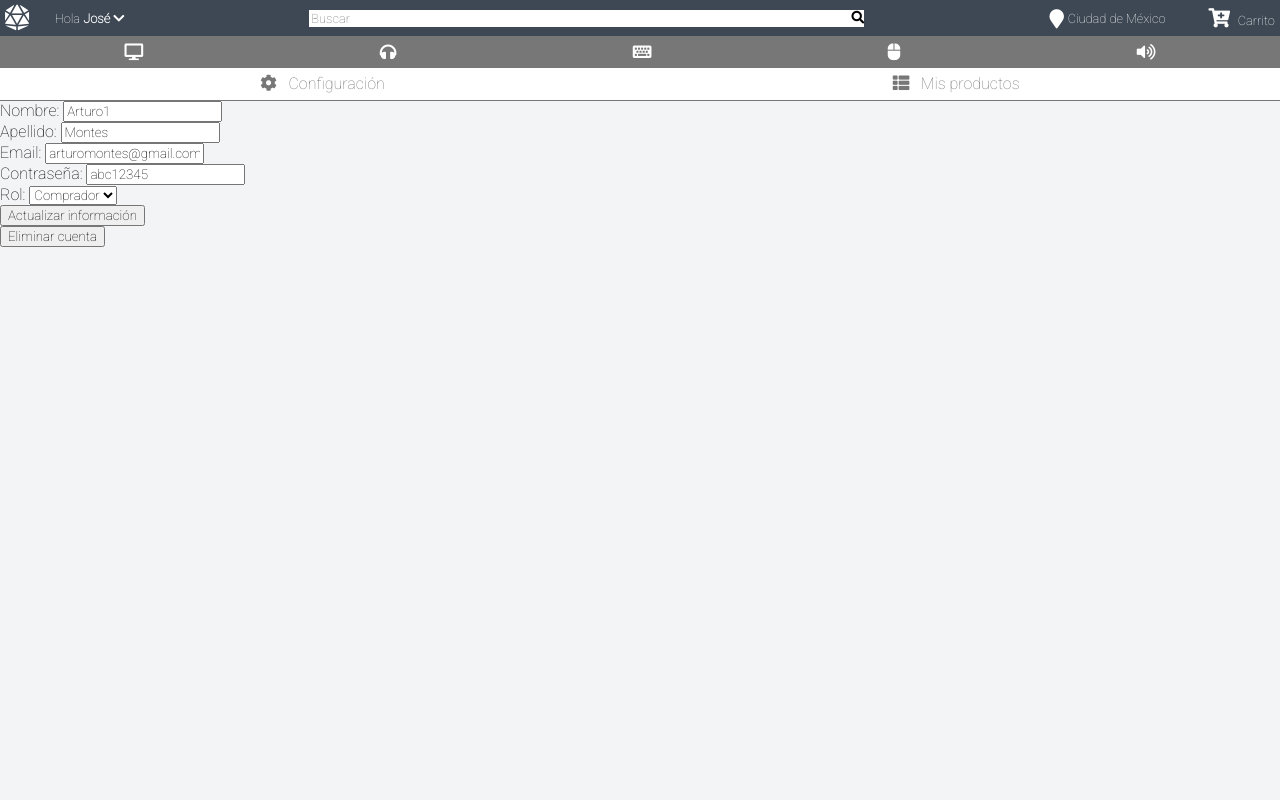
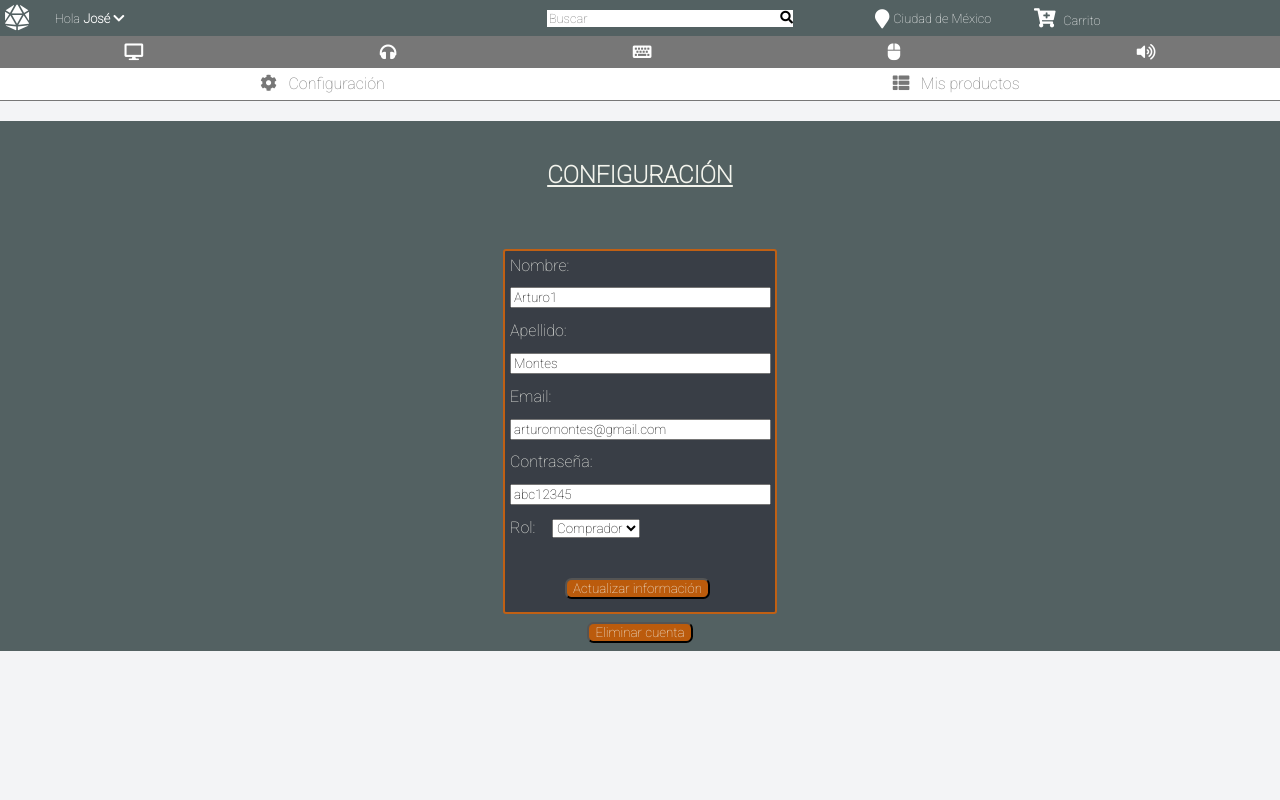
Before and after one commit to JoseSabas/grupo_12_GamingHouse2, a Node server app: page /account in a window 1280 px wide. Run offline with Node 20, Linux system fonts and the light colour scheme; some libraries are stand-ins or nearby versions.

Commit message:
html y css de configuration, correccion de errores

```diff
--- a/GamingHouseApp/views/Configuration/Configuration.css
+++ b/GamingHouseApp/views/Configuration/Configuration.css
@@ -0,0 +1,59 @@
+div{
+    width: 100vw;
+    background-color: #536162;
+}
+
+h2 {
+    width: 100%;
+    padding: 5vh 0vw;
+    text-decoration: underline;
+    justify-content: center;
+    text-align: center;
+    color: #F3F4ED;
+}
+
+form{
+    display: flex;
+    justify-content: center;;
+}
+
+div.configInfo{
+    width: 260px;
+    border: 2px;
+    padding: 5px;
+    border-radius: 3px;
+    border-style: solid;
+    background-color: #393E46;
+    border-color: #C06014;
+}
+
+div.configInfo label{
+    justify-content: space-around;
+    text-align: left;
+    margin: 1vw 1vw 1vw 0;
+    color: #F3F4ED;
+}
+
+div.configInfo input{
+    width: 253px;
+    margin: 1vw 0 1vw 0;
+    background-color: -internal-light-dark(#C06014, #F3F4ED);
+}
+
+div.configInfo button{
+    display: flex;
+    justify-content: center;
+    margin: 5vh 0 1vh 55px;
+    color: #F3F4ED;
+    background-color: #bb5b0c;
+    border-radius: 0.5em;
+    outline: none;
+}
+
+.bottonElim{
+    margin: 1vh 0;
+    color: #F3F4ED;
+    background-color: #bb5b0c;
+    border-radius: 0.5em;
+    outline: none;
+}
--- a/GamingHouseApp/views/Configuration/Configuration.ejs
+++ b/GamingHouseApp/views/Configuration/Configuration.ejs
@@ -1,5 +1,8 @@
 <div>
+    <h2>CONFIGURACIÓN</h2>
     <form action="/account/<%= user.id %>?_method=PATCH" method="POST">
+        <div class="configInfo">
+
             <label for="firstname">Nombre: </label>
             <input type="text" name="firstname" id="name" value="<%=user.firstname%>">
             <br/>
@@ -19,9 +22,11 @@
             </select>
             <br/>
             <button type="submit">Actualizar información</button>
+
+        </div>
     </form>
 
     <form action="/account/<%= user.id %>?_method=DELETE" method="POST" onsubmit="return confirm('Realmente desea eliminar esta cuenta');">
-        <button type="submit">Eliminar cuenta</button>
+        <button class="bottonElim" type="submit">Eliminar cuenta</button>
     </form>
 </div>
--- a/GamingHouseApp/views/Login/Login.ejs
+++ b/GamingHouseApp/views/Login/Login.ejs
@@ -51,7 +51,6 @@
 
             <div class="opciones">
             <a href="/register">No tengo cuenta</a>
-            <a href="/">regresar</a>
             </div>
         </main>
 
```
Also changed, not shown: GamingHouseApp/views/Register/Register.css (+0 -13 lines), GamingHouseApp/views/Register/Register.ejs (+0 -8 lines). Lines whose indentation alone changed are shown as unchanged.
